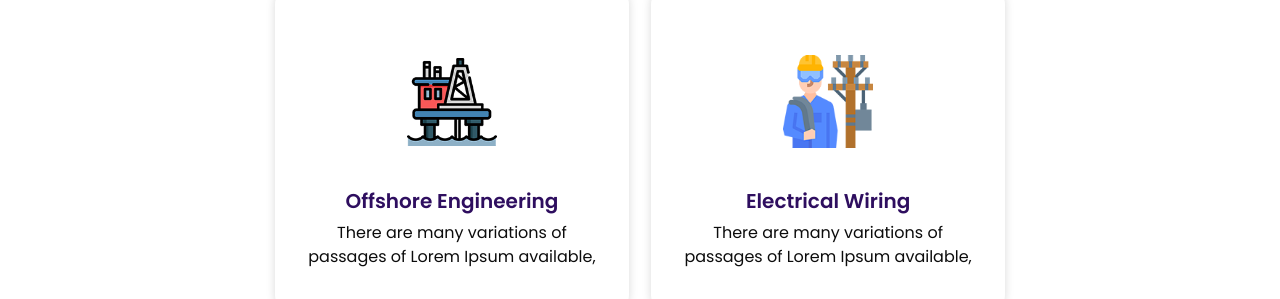
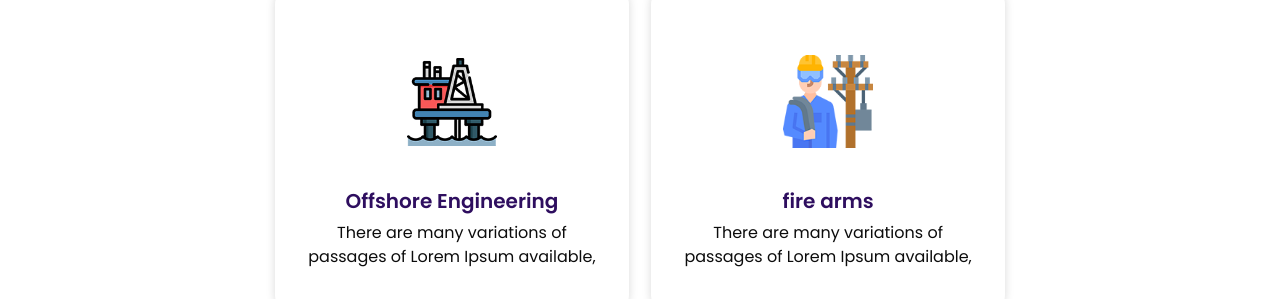
Before and after one commit to fayazkhn420/fayazweb, a plain HTML site: page index.html in a window 1280 px wide. Shown: the part 1362-1661 px from the top of the page. Drawn offline with nearby package versions, Linux system fonts and the light colour scheme.

Commit message:
Update index.html
request

```diff
--- a/index.html
+++ b/index.html
@@ -1,6 +1,5 @@
 <!DOCTYPE html>
 <html>
-
 <head>
   <!-- Basic -->
   <meta charset="utf-8" />
@@ -198,7 +197,7 @@
           </div>
           <div class="detail-box">
             <h5>
-              Electrical Wiring
+              fire arms
             </h5>
             <p>
               There are many variations of passages of Lorem Ipsum available,
```
